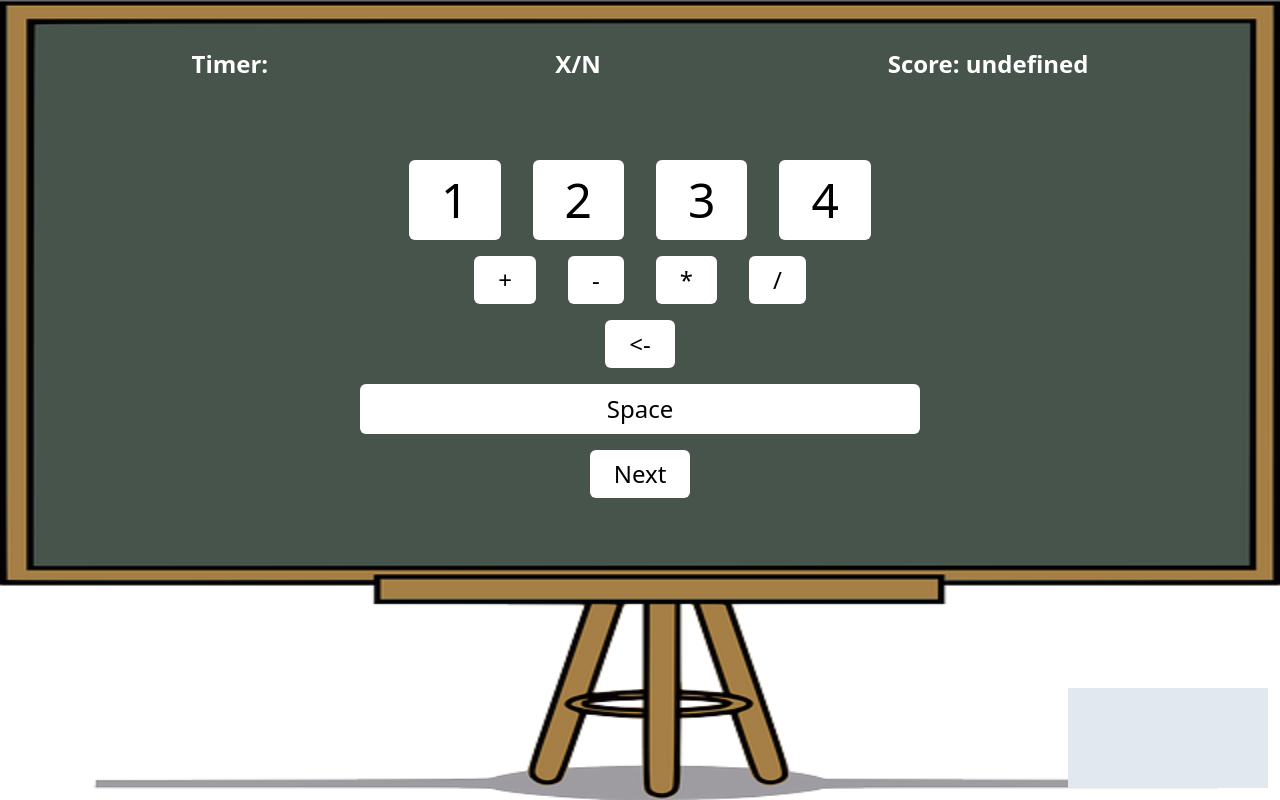
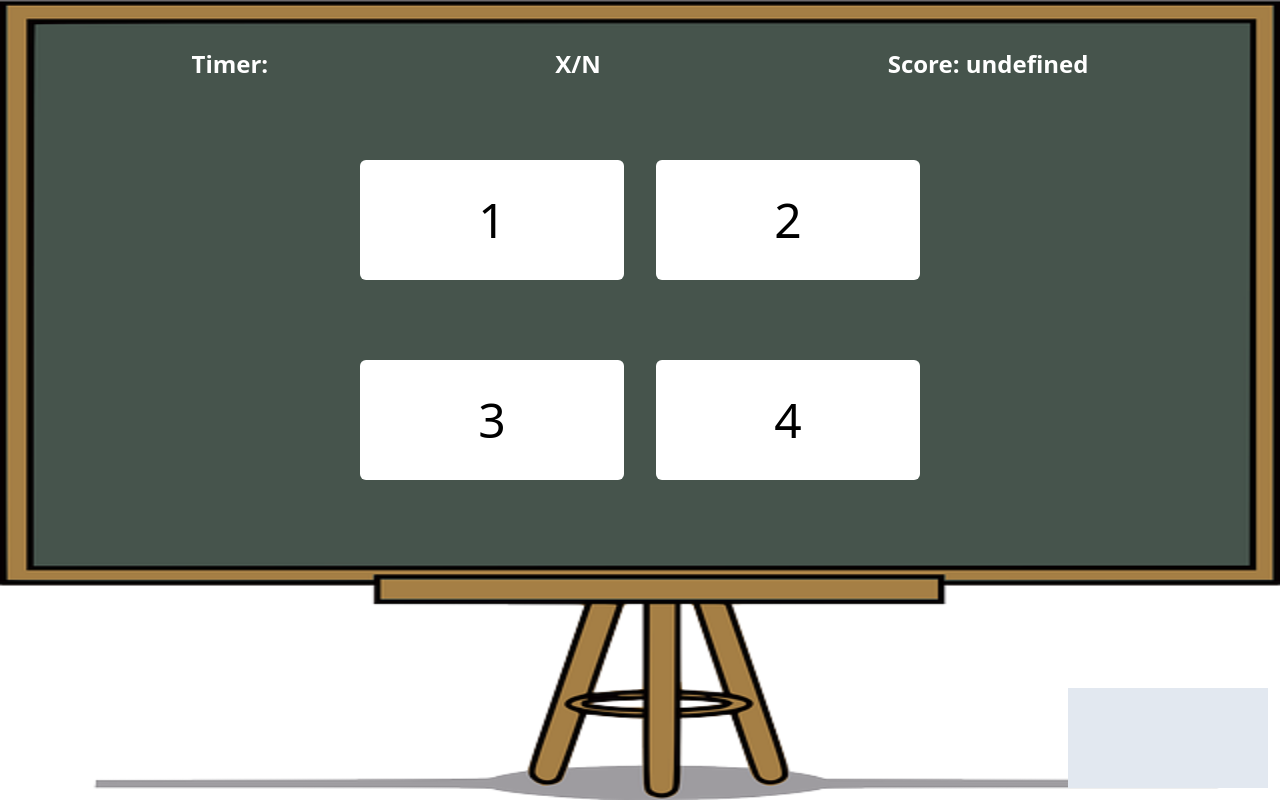
Before and after one commit to kanin-kearpimy/spin-wasm-tutorial, a website built with Parcel: page frontend/src/index.html in a window 1280 px wide. Built offline with nearby package versions, Linux system fonts and the light colour scheme; files whose address does not match are found by name.

Commit message:
cut only 4 number left.

```diff
--- a/frontend/src/index.html
+++ b/frontend/src/index.html
@@ -21,26 +21,15 @@
                 Score: <span id="score"></span>
             </div>
         </div>
-        <div class="flex flex-row mx-auto mt-20 text-5xl">
-            <button onclick="answer(this)" id="number-1" class="number-calculate bg-white rounded-md py-4 px-8 mx-4 active:bg-slate-200">1</button>
-            <button onclick="answer(this)" id="number-2" class="number-calculate bg-white rounded-md py-4 px-8 mx-4 active:bg-slate-200">2</button>
-            <button onclick="answer(this)" id="number-3" class="number-calculate bg-white rounded-md py-4 px-8 mx-4 active:bg-slate-200">3</button>
-            <button onclick="answer(this)" id="number-4" class="number-calculate bg-white rounded-md py-4 px-8 mx-4 active:bg-slate-200">4</button>
-        </div>
-        <div class="flex flex-row mx-auto mt-4 text-2xl">
-            <button onclick="answer(this)" id="plus" class="number-calculate bg-white rounded-md py-2 px-6 mx-4 active:bg-slate-200">+</button>
-            <button onclick="answer(this)" id="minus" class="number-calculate bg-white rounded-md py-2 px-6 mx-4 active:bg-slate-200">-</button>
-            <button onclick="answer(this)" id="multiply" class="number-calculate bg-white rounded-md py-2 px-6 mx-4 active:bg-slate-200">*</button>
-            <button onclick="answer(this)" id="divide" class="number-calculate bg-white rounded-md py-2 px-6 mx-4 active:bg-slate-200">/</button>
-        </div>
-        <div class="flex flex-row mx-auto mt-4 text-2xl">
-            <button onclick="answer(this)" id="back" class="number-calculate bg-white rounded-md py-2 px-6 mx-4 active:bg-slate-200"><-</button>
-        </div>
-        <div class="flex flex-row mx-auto mt-4 text-2xl w-1/2">
-            <button onclick="answer(this)" id="space" class="number-calculate w-full h-[50px] bg-white rounded-md py-2 px-6 mx-4 active:bg-slate-200">Space</button>
-        </div>
-        <div class="flex flex-row mx-auto mt-4 text-2xl">
-            <button onclick="answer(this)" id="next" class="number-calculate bg-white rounded-md py-2 px-6 mx-4 active:bg-slate-200">Next</button>
+        <div class="flex flex-col w-full">
+            <div class="flex flex-row mx-auto mt-20 text-5xl w-1/2 h-[120px]">
+                <button onclick="answer(this)" id="number-1" class="number-calculate bg-white w-1/2 h-full rounded-md py-4 px-8 mx-4 active:bg-slate-200">1</button>
+                <button onclick="answer(this)" id="number-2" class="number-calculate w-1/2 h-full bg-white rounded-md py-4 px-8 mx-4 active:bg-slate-200">2</button>
+            </div>
+            <div class="flex flex-row mx-auto mt-20 text-5xl w-1/2 h-[120px]">
+                <button onclick="answer(this)" id="number-3" class="number-calculate bg-white w-1/2 h-full rounded-md py-4 px-8 mx-4 active:bg-slate-200">3</button>
+                <button onclick="answer(this)" id="number-4" class="number-calculate bg-white w-1/2 h-full rounded-md py-4 px-8 mx-4 active:bg-slate-200">4</button>
+            </div>
         </div>
         <div id="instruction" class="absolute text-5xl p-2 flex justify-center items-center bottom-0 right-0 w-[200px] h-[100px] mr-3 mb-3 bg-slate-200">
 
```
